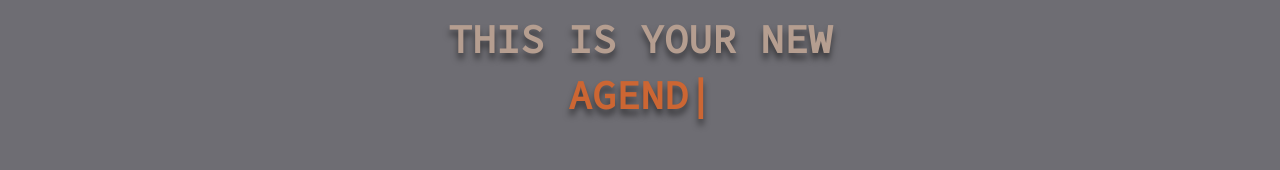
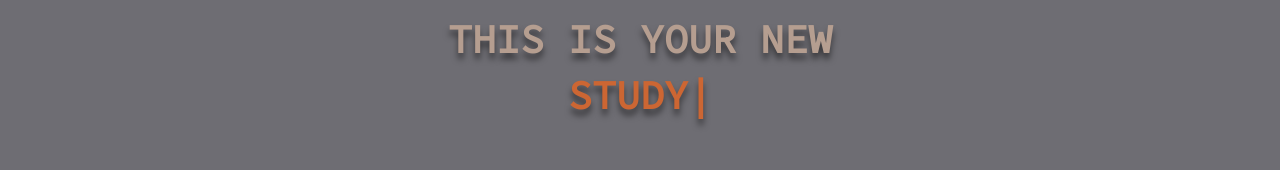
Before and after one commit to CrashMtfk/PhantomPlans, a React (Create React App) app in the folder phantom_plans_front/: page / in a window 1280 px wide. Shown: the part 167-337 px from the top of the page. Built offline with nearby package versions, Linux system fonts and the light colour scheme.

Commit message:
fixed some warnings

```diff
--- a/phantom_plans_front/src/components/HomeHeroSection.jsx
+++ b/phantom_plans_front/src/components/HomeHeroSection.jsx
@@ -15,7 +15,7 @@ export default function HomeHeroSection() {
                         strings={[
                             "PLANNER",
                             "TASK LIST",
-                            "AGENDA",
+                            "STUDY BUDDY",
                         ]}
                         typeSpeed={75}
                         backSpeed={100}
--- a/phantom_plans_front/src/layout/Navbar.jsx
+++ b/phantom_plans_front/src/layout/Navbar.jsx
@@ -8,21 +8,21 @@ export default function Navbar() {
     return (
         <nav className="navbar navbar-expand-lg bg-body-tertiary shadow">
             <div className="container-fluid">
-                <Link className="navbar-brand" href="#" to="/"><img src={navLogo} alt="" className='ms-4' /></Link>
+                <Link className="navbar-brand" to="/"><img src={navLogo} alt="" className='ms-4' /></Link>
                 <div className=" navbar-collapse ms-4 w-75" id="navbarSupportedContent">
                     <ul className="navbar-nav">
                         <li className='nav-item'>
-                            <a className='nav-link text-light' href="">
+                            <a className='nav-link text-light' href="/#hero-section">
                                 Product
                             </a>
                         </li>
                         <li className='nav-item'>
-                            <a className='nav-link text-light' href="">
+                            <a className='nav-link text-light' href="/#features-section">
                                 About me
                             </a>
                         </li>
                         <li className='nav-item'>
-                            <a className='nav-link text-light' href="">
+                            <a className='nav-link text-light' href="/#about-section">
                                 Contact
                             </a>
                         </li>
--- a/phantom_plans_front/src/pages/Home.jsx
+++ b/phantom_plans_front/src/pages/Home.jsx
@@ -6,12 +6,15 @@ import HomeFeaturesSection from '../components/HomeFeaturesSection';
 import HomeAboutSection from '../components/HomeAboutSection';
 
 export default function Home() {
+
+
+
   return (
     <div className='home-container'>
         <Navbar/>
-        <HomeHeroSection />
-        <HomeFeaturesSection />
-        <HomeAboutSection />
+        <HomeHeroSection id="hero-section"/>
+        <HomeFeaturesSection id="features-section" />
+        <HomeAboutSection id="about-section" />
         <Footer/>
     </div>
   )
```
